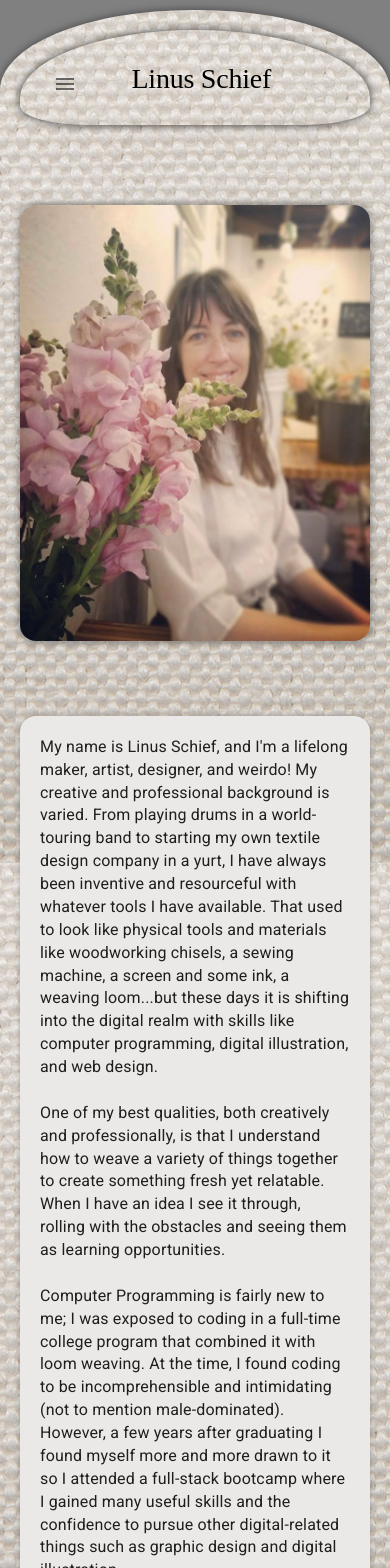
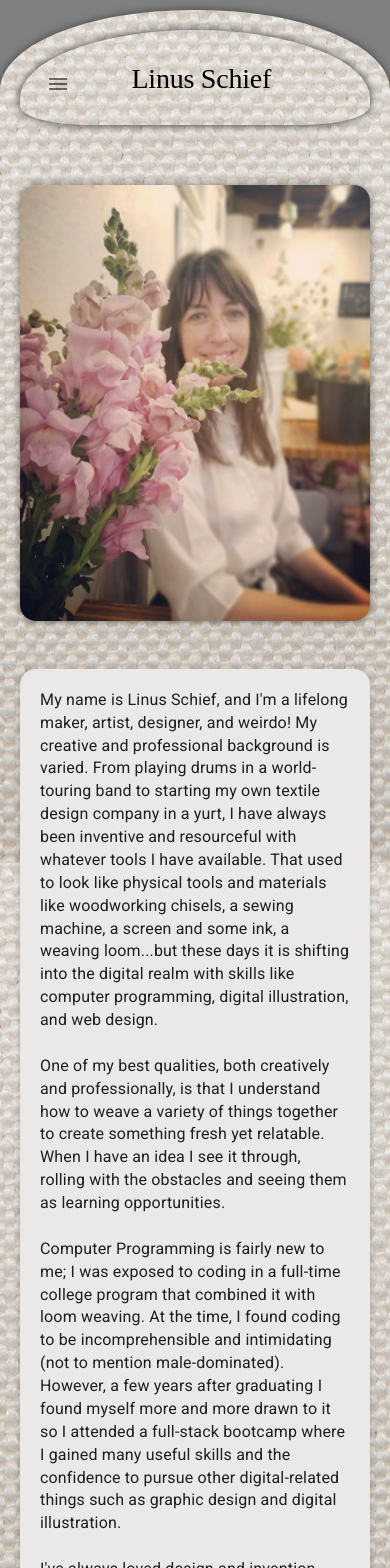
Before and after one commit to Linus41/FinalPortfolio, a React (Create React App) app: page / in a window 390 px wide. Shown: the top 1568 px of the page. Built offline with nearby package versions, Linux system fonts and the light colour scheme; a web font is replaced by a local one.

Commit message:
changed breakpoints for navbar font size and made slimmer margins for smaller screens

```diff
--- a/package.json
+++ b/package.json
@@ -13,7 +13,6 @@
     "react-router-dom": "^5.2.0",
     "react-scripts": "3.4.1"
   },
-
   "scripts": {
     "start": "react-scripts start",
     "build": "CI= react-scripts build",
--- a/src/components/Navbar/navbar.js
+++ b/src/components/Navbar/navbar.js
@@ -32,7 +32,11 @@ const useStyles = makeStyles((theme) => ({
     color: "black",
     fontSize: "60px",
     [theme.breakpoints.down("md")]: {
-      fontSize: "55px",
+      fontSize: "50px",
+      marginLeft: "0px",
+    },
+    [theme.breakpoints.down("sm")]: {
+      fontSize: "44px",
       marginLeft: "0px",
     },
     [theme.breakpoints.down("xs")]: {
@@ -45,9 +49,10 @@ const useStyles = makeStyles((theme) => ({
     },
   },
   smNavbar: {
-    [theme.breakpoints.down("xs")]: {
-      justifyContent: "space-evenly",
-    },
+    // justifyContent: "space-evenly",
+    // [theme.breakpoints.down("xs")]: {
+    //   justifyContent: "space-evenly",
+    // },
   },
 }));
 
@@ -67,7 +72,7 @@ function Navigation(props) {
               ></TemporaryDrawer>
             </Grid>
           </Grid>
-          <Grid container justify="center" item xs={8}>
+          <Grid container justify="center" item xs={10} sm={8}>
             <Grid justify="center">
               <Typography
                 variant="h2"
--- a/src/pages/Home.js
+++ b/src/pages/Home.js
@@ -5,7 +5,7 @@ import Paper from '@material-ui/core/Paper';
 import { Typography } from "@material-ui/core";
 import Linus from "../components/Images/LinusFlowersBarFrancis.jpg";
 
-const useStyles = makeStyles({
+const useStyles = makeStyles((theme) => ({
     bar: {
         borderRadius: "24px",
         paddingTop: "15px",
@@ -20,14 +20,24 @@ const useStyles = makeStyles({
         marginTop: "47px",
         marginBottom: "20px",
         backgroundColor: "#ebe9e7",
+        [theme.breakpoints.down("xs")]: {
+            marginTop: "20px",
+            marginBottom: "40px",
+           },
     },
     image: {
         width: "100%",
         borderRadius: "16px",
         marginTop: "80px",
         boxShadow: "0px 0px 8px 0px rgba(0,0,0,0.50);",
+        [theme.breakpoints.down("xs")]: {
+           marginTop: "40px",
+          },
+          [theme.breakpoints.down("md")]: {
+            marginTop: "60px",
+           },
     }
-});
+}));
 
 
 function Home() {
```
